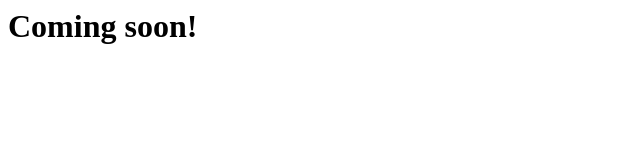
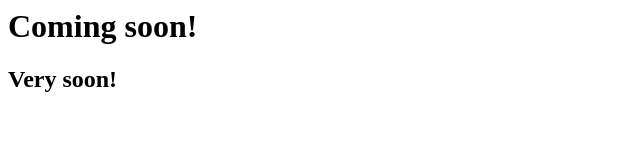
Before and after one commit to meldg0d/meldg0d.github.io, a plain HTML site: page index.html in a window 1280 px wide. Shown: the whole page, without its empty margins (0-640 px from the left). Drawn offline with Linux system fonts and the light colour scheme.

Commit message:
Update index.html

```diff
--- a/index.html
+++ b/index.html
@@ -1 +1,2 @@
 <h1>Coming soon!</h1>
+<h2>Very soon!</h2>
```
